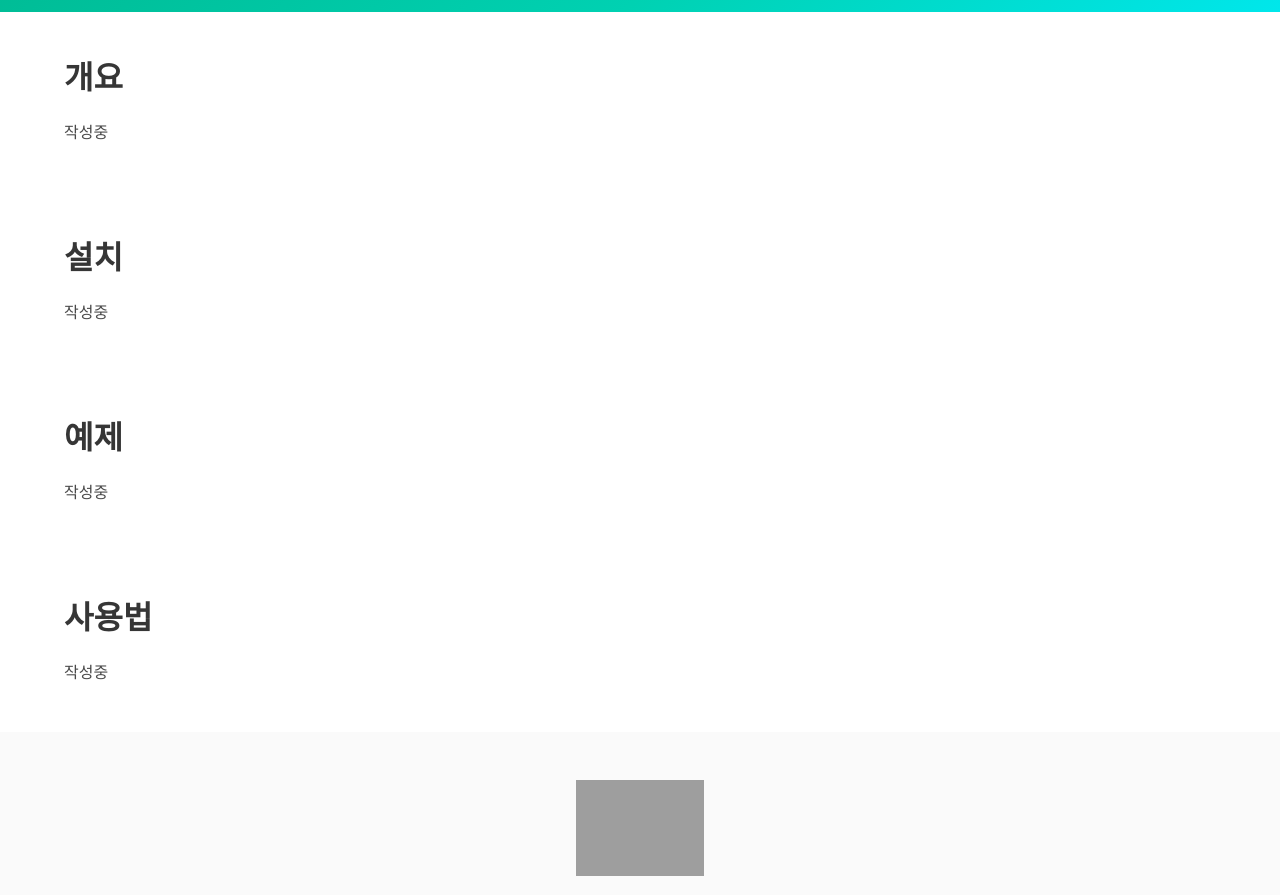
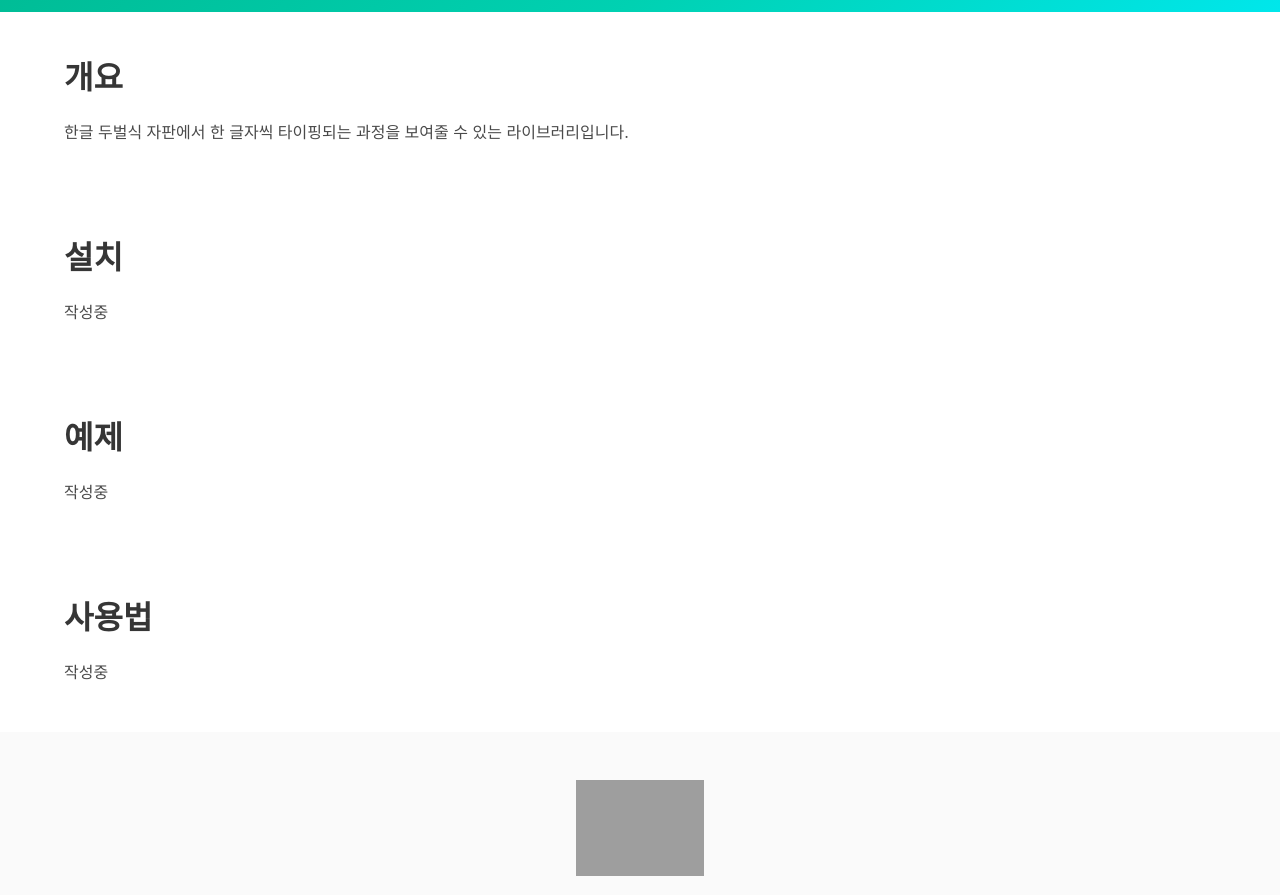
Before and after one commit to SDuck4/type-hangul, a website: page docs/index.html in a window 1280 px wide. Shown: the part 840-1735 px from the top of the page. Drawn offline with nearby package versions, Linux system fonts and the light colour scheme; grey boxes are pictures that could not be loaded.

Commit message:
docs: 개요 추가

```diff
--- a/docs/index.html
+++ b/docs/index.html
@@ -59,7 +59,9 @@
     <section id="summary" class="section">
         <div class="container">
             <h3 class="title">개요</h3>
-            <p>작성중</p>
+            <p>
+                한글 두벌식 자판에서 한 글자씩 타이핑되는 과정을 보여줄 수 있는 라이브러리입니다.
+            </p>
         </div>
     </section>
     <section id="install" class="section">
```
